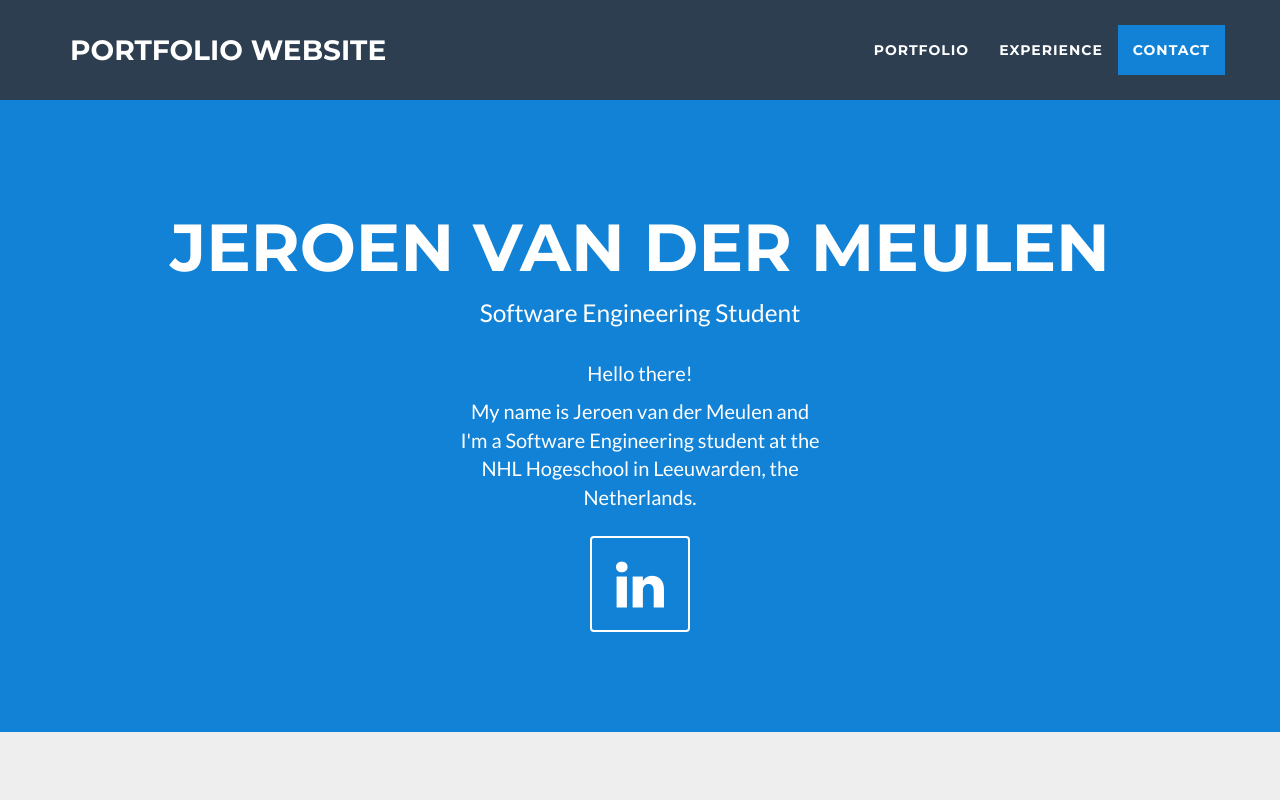
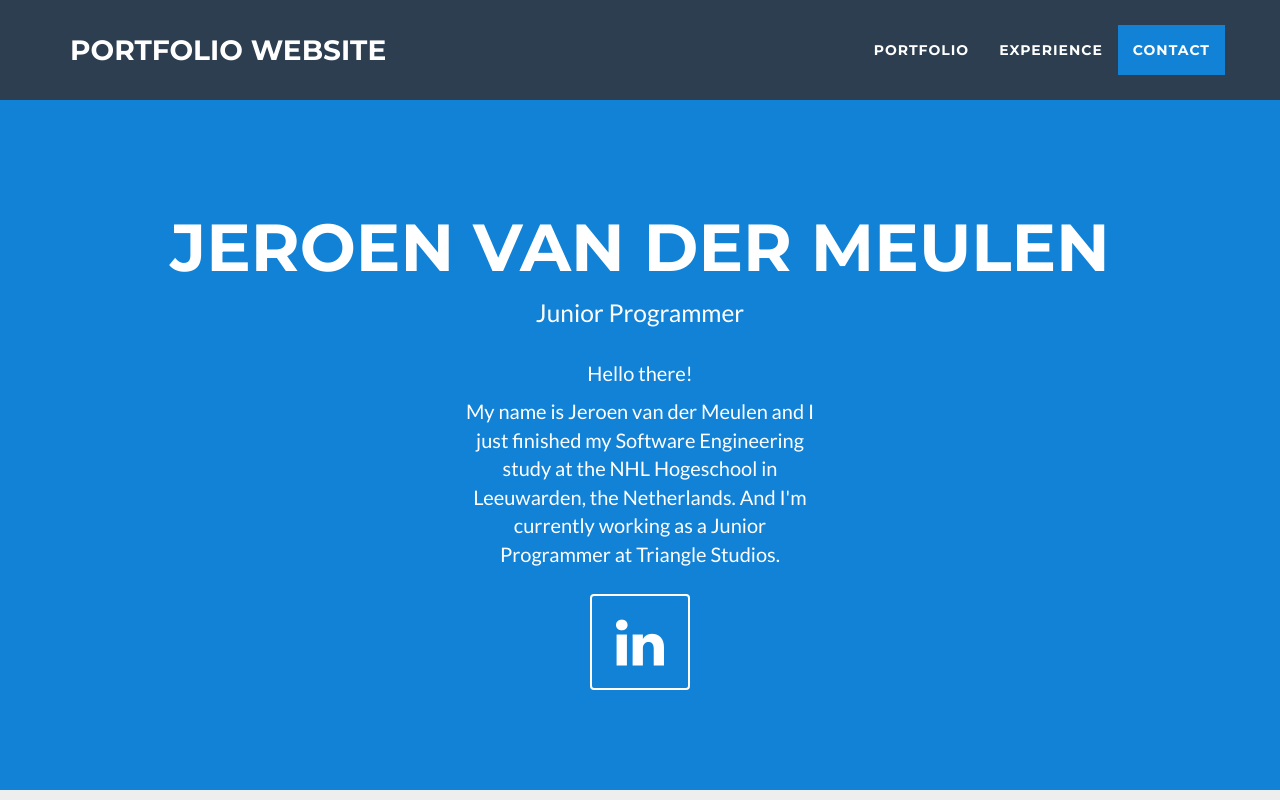
Before and after one commit to jeroen940/jeroen940.github.io, a website: page index.html in a window 1280 px wide. Shown: the top 800 px of the page. Drawn offline with nearby package versions, Linux system fonts and the light colour scheme.

Commit message:
Updated intro.

```diff
--- a/index.html
+++ b/index.html
@@ -79,7 +79,7 @@
             <div class="col-lg-12">
                 <div class="intro-text">
                     <span class="name">Jeroen van der Meulen</span>
-                    <span class="skills">Software Engineering Student</span>
+                    <span class="skills">Junior Programmer</span>
                 </div>
             </div>
             <div>
@@ -87,8 +87,8 @@
                     <p><br>Hello there!</p>
                 </div>
                 <div class="col-lg-4 col-lg-offset-4 text-center">
-                    <p>My name is Jeroen van der Meulen and I'm a Software Engineering student
-                        at the NHL Hogeschool in Leeuwarden, the Netherlands.</p>
+                    <p>My name is Jeroen van der Meulen and I just finished my Software Engineering study at the
+                        NHL Hogeschool in Leeuwarden, the Netherlands. And I'm currently working as a Junior Programmer at Triangle Studios.</p>
                     <a href="https://www.linkedin.com/in/jeroen-van-der-meulen-107847a1" target="_blank"
                        class="btn btn-outline fa-4x"><i class="fa fa-fw fa-linkedin"></i></a>
                 </div>
```
